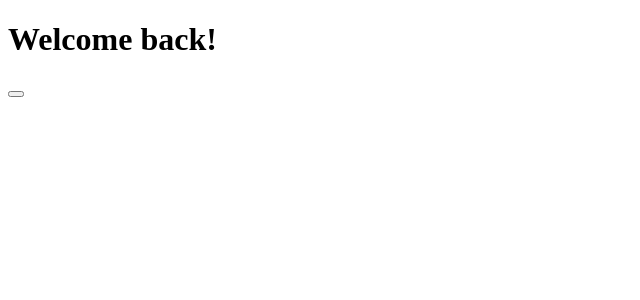
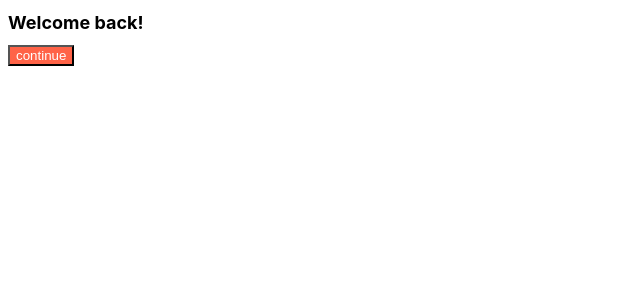
Before and after one commit to jihunz/React-practice-movie, a React (Create React App) app: page / in a window 1280 px wide. Shown: the top 300 px of the page, without its empty margins (0-640 px from the left). Built offline with nearby package versions, Linux system fonts and the light colour scheme.

Commit message:
css 파일 모듈화 및 import 실습

```diff
--- a/package.json
+++ b/package.json
@@ -6,6 +6,7 @@
     "@testing-library/jest-dom": "^5.16.2",
     "@testing-library/react": "^12.1.3",
     "@testing-library/user-event": "^13.5.0",
+    "prop-types": "^15.8.1",
     "react": "^17.0.2",
     "react-dom": "^17.0.2",
     "react-scripts": "5.0.0",
--- a/src/App.js
+++ b/src/App.js
@@ -1,10 +1,11 @@
 import Button from "./Button";
+import styles from "./App.module.css";
 
 function App() {
   return (
     <div className="App">
-      <h1>Welcome back!</h1>
-      <Button />
+      <h1 className={styles.title}>Welcome back!</h1>
+      <Button text="continue"/>
     </div>
   );
 }
--- /dev/null
+++ b/src/App.module.css
@@ -0,0 +1,4 @@
+.title {
+    font-family: -apple-system, BlinkMacSystemFont, 'Segoe UI', Roboto, Oxygen, Ubuntu, Cantarell, 'Open Sans', 'Helvetica Neue', sans-serif;
+    font-size: 18px;
+}
--- a/src/Button.js
+++ b/src/Button.js
@@ -1,4 +1,16 @@
+import PropTypes from "prop-types";
+import styled from "./Button.module.css"
+
 function Button({ text }) {
-    return <button>{text}</button>
+    return (
+        <button className={styled.title}>
+            {text}
+        </button>
+    )
 }
+
+Button.propTypes = {
+    text: PropTypes.string.isRequired,
+}
+
 export default Button;
--- /dev/null
+++ b/src/Button.module.css
@@ -0,0 +1,4 @@
+.title {
+    color: white;
+    background: tomato;
+}
```
Also changed, not shown: 1 other file (tests, documents, lock files or other folders).
